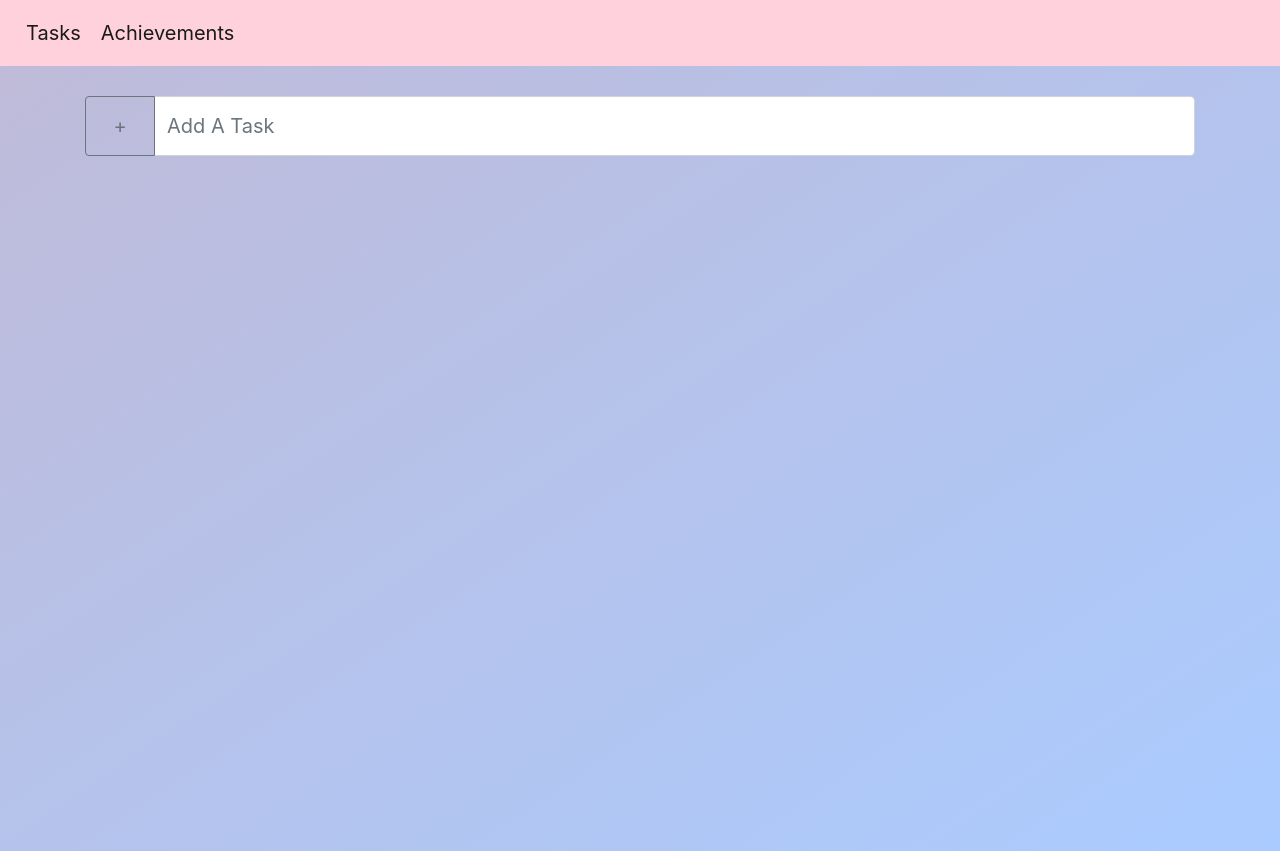
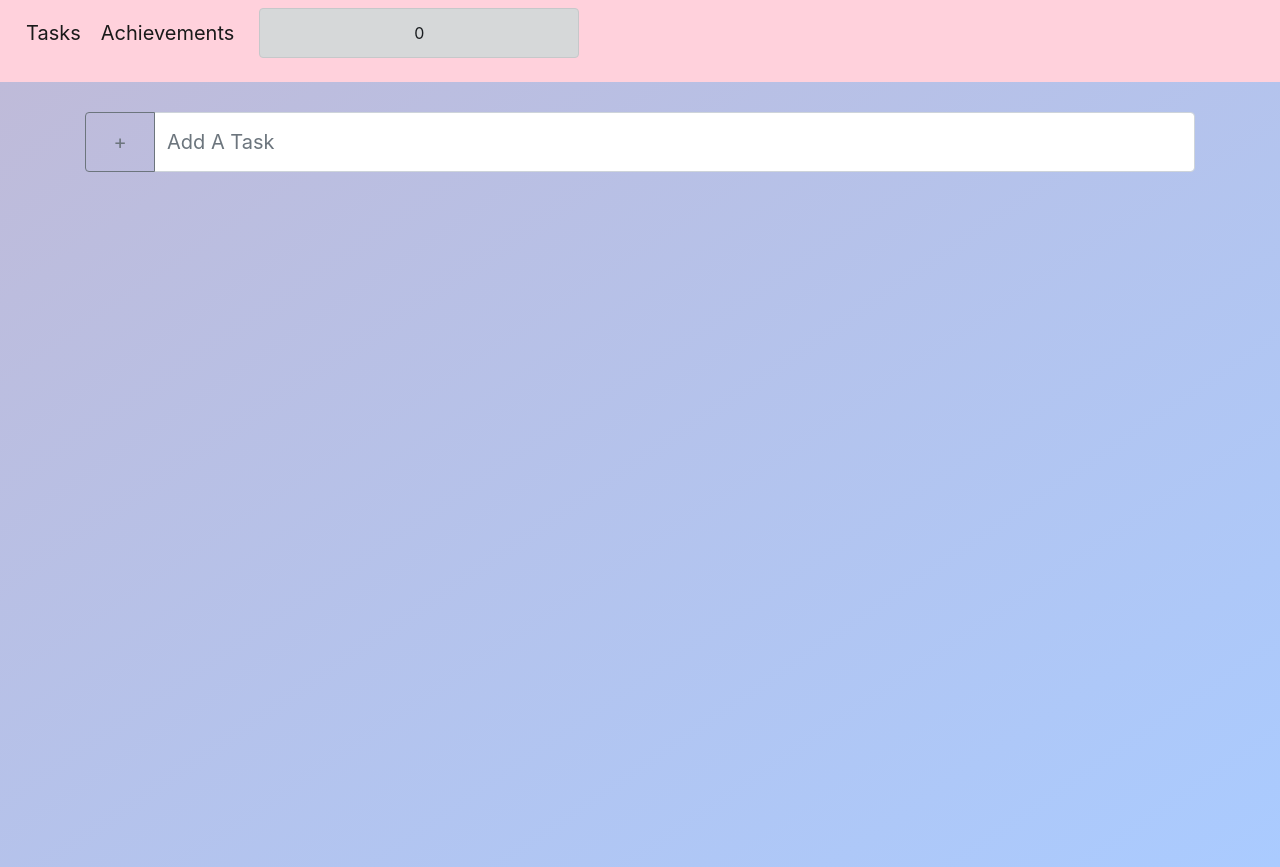
Before and after one commit to kathdovi/Divide-Conquer, a React (Create React App) app in the folder client/: page / in a window 1280 px wide. Built offline with nearby package versions, Linux system fonts and the light colour scheme; no server answers.

Commit message:
added point bar

```diff
--- a/client/src/Components/NavBar.js
+++ b/client/src/Components/NavBar.js
@@ -4,6 +4,7 @@ import Nav from "react-bootstrap/Nav";
 import "./navbar.css";
 import { BrowserRouter as Router, Route, Link } from "react-router-dom";
 import { withRouter } from "react-router-dom";
+import PointBar from "./PointBar.js"
 
 class NavBar extends React.Component {
     render() {
@@ -17,6 +18,7 @@ class NavBar extends React.Component {
                         <Link className="link" to="/achievements">
                             Achievements
                     </Link>
+					<PointBar />
                     </Nav>
                 </Navbar>
             </div>
--- /dev/null
+++ b/client/src/Components/PointBar.js
@@ -0,0 +1,27 @@
+import React, { Component } from "react";
+import Alert from 'react-bootstrap/Alert'
+import Container from 'react-bootstrap/Container'
+
+
+class PointBar extends React.Component {
+
+	constructor(props) {
+		super(props);
+		this.state = {points : 0}
+	}
+
+	componentDidMount() {
+
+    }
+
+	render() {
+		return (
+			<Container>
+				<Alert variant={'dark'} style={{"width":"25vw", "float":"right"}}>
+					{this.state.points}
+				</Alert>
+			</Container>
+		);
+	}
+}
+export default PointBar
```
